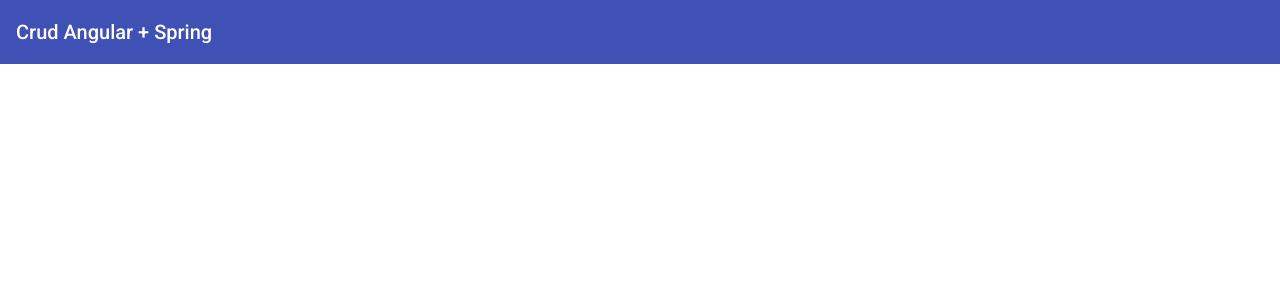
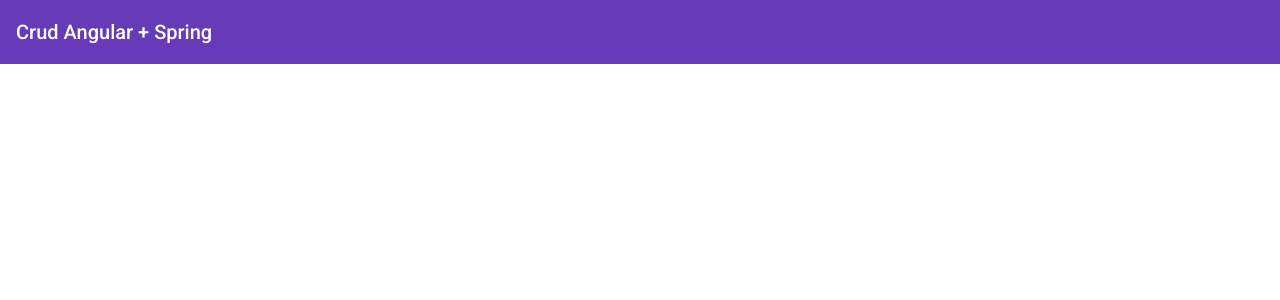
Before and after one commit to EvandroNovais/crud-angular, an Angular app: page / in a window 1280 px wide. Shown: the top 300 px of the page. Built offline with nearby package versions, Linux system fonts and the light colour scheme.

Commit message:
Customize theme using palette color of material.io

```diff
--- a/src/styles.scss
+++ b/src/styles.scss
@@ -1,4 +1,14 @@
 /* You can add global styles to this file, and also import other style files */
+@import '@angular/material/theming';
+@include mat-core();
+
+$custom-app-primary: mat-palette($mat-deep-purple);
+$custom-app-secondary: mat-palette($mat-indigo, A200, A400, 700);
+$custom-app-warn: mat-palette($mat-red);
+
+$custom-theme: mat-light-theme($custom-app-primary, $custom-app-secondary, $custom-app-warn);
+
+@include angular-material-theme($custom-theme);
 
 html, body { height: 100%; }
 body { margin: 0; font-family: Roboto, "Helvetica Neue", sans-serif; }
```
